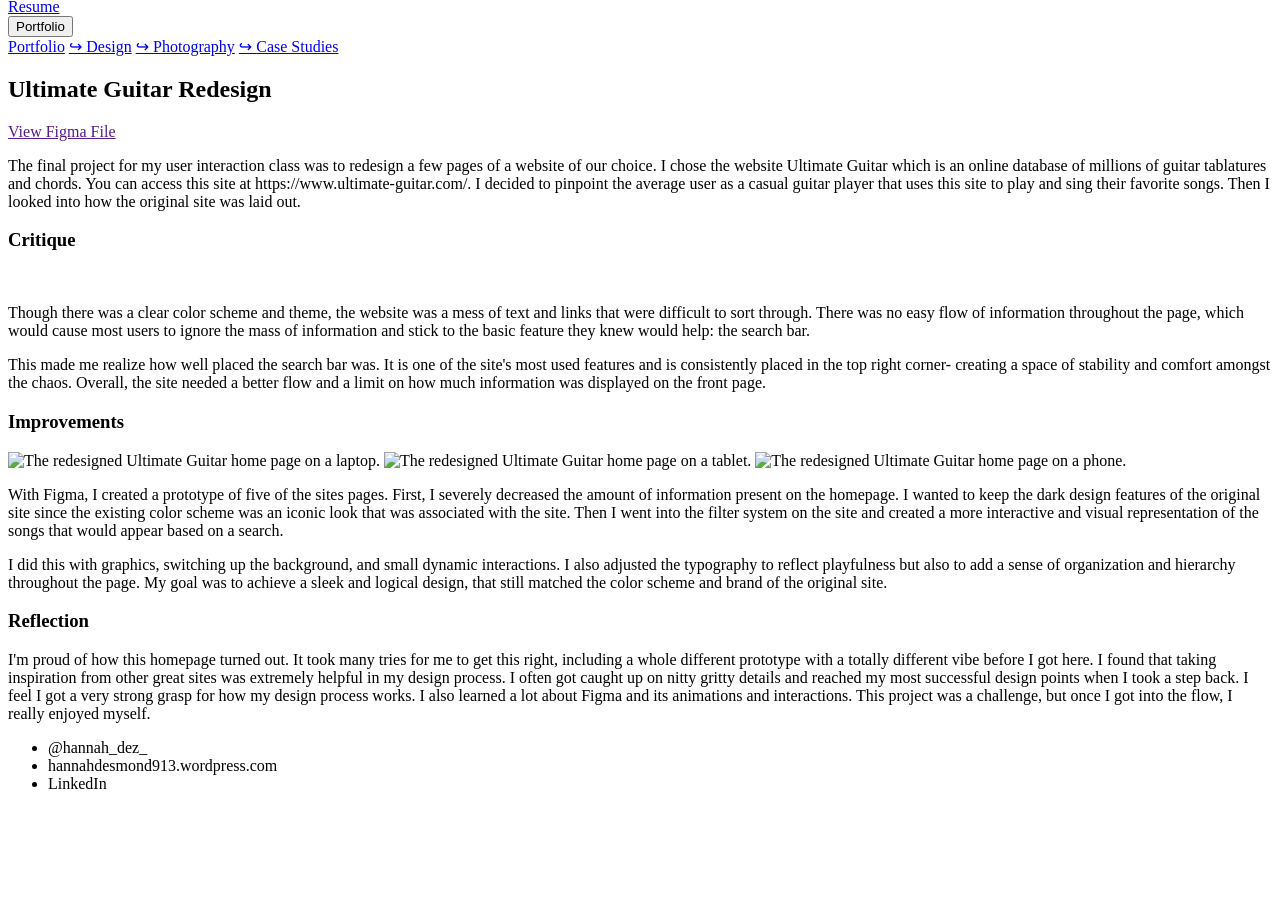
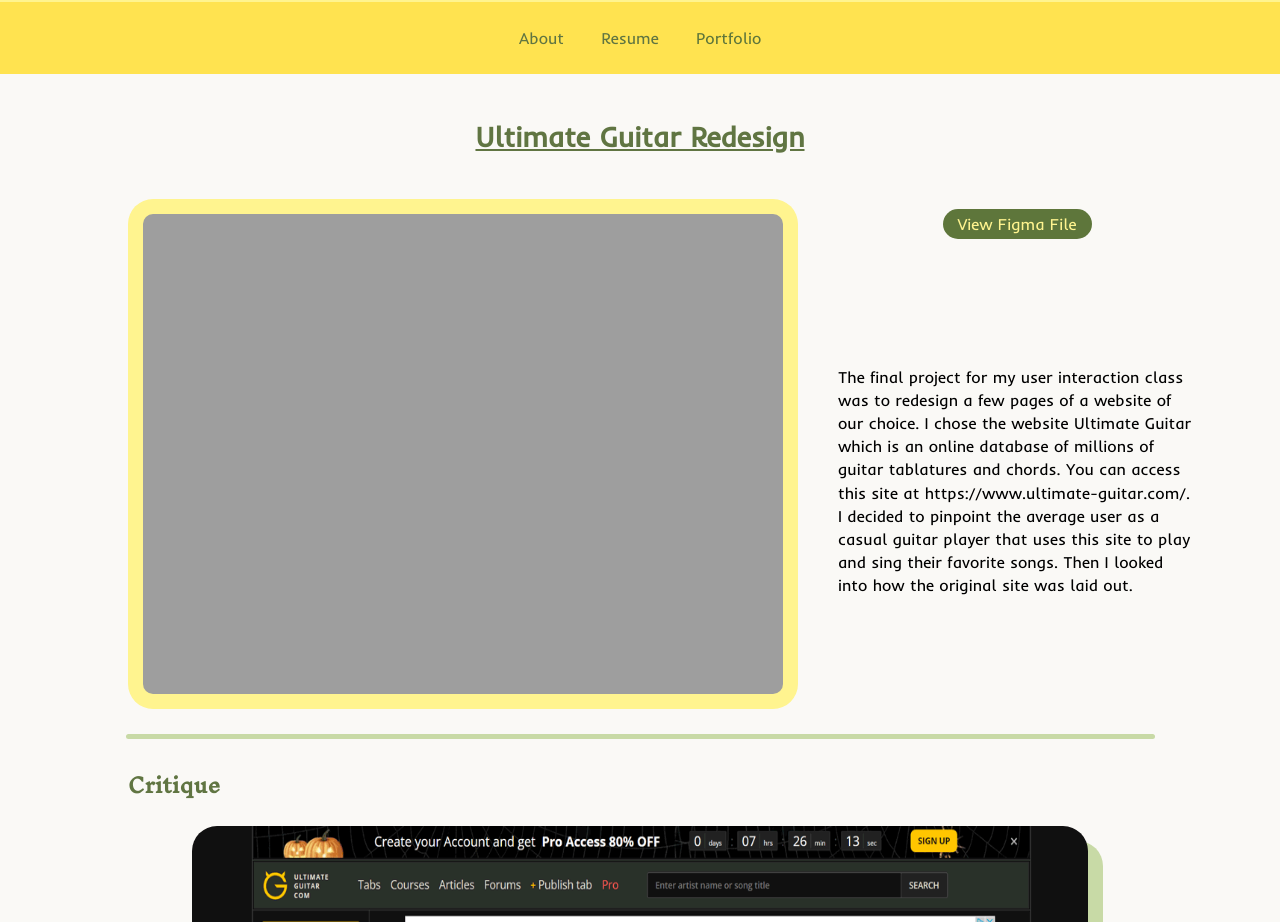
Before and after one commit to hannah-dez/-idm222-hd434, a plain HTML site: page ultimate-guitar.html in a window 1280 px wide. Shown: the part 100-1022 px from the top of the page. Before the commit the page ends 909 px from the top, so only its background shows below. Drawn offline with Linux system fonts and the light colour scheme.

Commit message:
Finished Ultimate Guitar page
up until 1300px, + added js link for menu at the bottom of each page

```diff
--- a/about.html
+++ b/about.html
@@ -4,7 +4,7 @@
     <meta charset="UTF-8">
     <meta name="viewport" content="width=device-width, initial-scale=1.0">
     <title>Document</title>
-    <link href="css/styles.css" rel="stylesheet"/>
+    <link href="css/styles.css" rel="stylesheet">
 </head>
 <body>
     <header>
--- a/css/styles.css
+++ b/css/styles.css
@@ -444,6 +444,47 @@
 .img-seperator-vert4{
   display: none;
 }
+
+/*ULTIMATE GUITAR*/
+img.ug-img-head{
+  width: 80vw;
+  background-color: var(--light-yellow);
+  padding: 15px;
+  display: block;
+  margin: auto;
+  border-radius: 25px;
+}
+.ug-grid2{
+  display: grid;
+  grid-template-columns: auto auto;
+  grid-template-rows: auto auto;
+  column-gap: 10px;
+  row-gap: 25px;
+  margin: 15px auto;
+  padding: 25px 5px;
+  border-radius: 25px;
+  background-color: var(--light-yellow);
+  width: 90vw;
+}
+.ugdesktop{
+  grid-column: 1 / span 2;
+  grid-row: 1 / span 1;
+  width: 80vw;
+  justify-self: center;
+}
+.ug-mobile{
+  grid-column: 1 / span 1;
+  grid-row: 2 /span 1;
+  width: 30vw;
+  justify-self: center;
+}
+.ug-tablet{
+  grid-column: 2 / span 1;
+  grid-row: 2 /span 1;
+  width: 50vw;
+  justify-self: center;
+}
+
 @media (max-width:392px){
  /*FOOTER*/
   .footer-logo{
@@ -598,6 +639,73 @@
     grid-row: 1 / span 1;
     justify-self: center;
     padding: 15px;
+  }
+
+  /*ULTIMATE GUITAR*/
+  .ug-grid{
+    display: grid;
+    grid-template-columns: auto auto;
+    grid-template-rows: 35px auto;
+    margin:auto;
+    row-gap: 20px;
+  }
+  img.ug-img-head{
+    grid-column: 1 / span 1;
+    grid-row: 1 / span 2;
+    width: 50vw;
+    align-self: center;
+  }
+  .uggridp{
+    grid-column: 2 / span 1;
+    grid-row: 2 / span 1;
+    width: 40vw;
+    align-self: center;
+  }
+  .ug-figma-btn{
+    grid-column: 2 / span 1;
+    grid-row: 1 / span 1;
+  }
+  div.ug-img-seperator{
+    display: flex;
+    padding: 2.5px;
+    background-color: var(--light-green);
+    border-radius: 25px;
+    width: 80vw;
+    margin: 25px auto 15px;
+  }
+  .ugbad1{
+    content: url('../Content/medium/UG_itsbad1.png');
+  }
+  .ugbad2{
+    content: url('../Content/medium/ug_itsbad2.png');
+  }
+  .ugbad3{
+    content: url('../Content/medium/ug_itsbad3.png');
+  }
+  .ug-grid2{
+    display: grid;
+    grid-template-columns: auto auto auto;
+    grid-template-rows: auto;
+    column-gap: 10px;
+    width: 80vw;
+  }
+  .ug-mobile{
+    content: url('../Content/medium/ug-mobile.png');
+    grid-row: 1 / span 1;
+    grid-column: 3 / span 1;
+    width: 8vw;
+  }
+  .ug-tablet{
+    content: url('../Content/medium/ug-tablet.png');
+    grid-row: 1 / span 1;
+    grid-column: 2 / span 1;
+    width: 15vw;
+  }
+  .ugdesktop{
+    content: url('../Content/medium/ug-desktop.png');
+    grid-row: 1 / span 1;
+    grid-column: 1 / span 1;
+    width: 30vw;
   }
 }
 
@@ -813,4 +921,26 @@
   .focust-tallimg2{
     content: url('../Content/large/Focust_After.png');
   }
+  /*ULTIMATE GUITAR*/
+  .ug-grid{
+    grid-template-columns: auto auto;
+    grid-template-rows: 35px auto;
+    column-gap: 40px;
+    width: 80vw;
+  }
+  .ug-img-head{
+    content: url('../Content/large/Home-UltimateGuitar.png');
+    width: 40vw;
+    border-radius: 30px;
+  }
+  .uggridp{
+    width: 28vw;
+  }
+  #slider.ug-slider{
+    width: 70vw;
+  }
+  div#slider img{
+    width: 70vw;
+    height: 70vh;
+  }
 }
--- a/ultimate-guitar.html
+++ b/ultimate-guitar.html
@@ -4,7 +4,7 @@
     <meta charset="UTF-8">
     <meta name="viewport" content="width=device-width, initial-scale=1.0">
     <title>Document</title>
-    <link rel="styles" href="css/styles.css">
+    <link href="css/styles.css" rel="stylesheet">
 </head>
 <body>
     <header>
@@ -29,21 +29,30 @@
     </header>
     <main>
         <h2>Ultimate Guitar Redesign</h2>
-            <a href="" class="button">View Figma File</a>
-            <img href="" alt="">
-            <p>The final project for my user interaction class was to redesign a few pages of a website of our choice. I chose the website Ultimate Guitar which is an online database of millions of guitar tablatures and chords. You can access this site at https://www.ultimate-guitar.com/. I decided to pinpoint the average user as a casual guitar player that uses this site to play and sing their favorite songs. Then I looked into how the original site was laid out.</p>
+        <div class="ug-grid">
+            <a class="button ug-figma-btn" href="https://www.figma.com/file/x0CkuwaoxnY8cI06FTpYaI/hd434_IDM212_002_Final?type=design&node-id=358%3A4812&mode=design&t=GNwD5I4j354VOou5-1">View Figma File</a>
+            <img class="ug-img-head" src="Content/small/Home-UltimateGuitar.png" alt="An image of an iPhone with the home screen of the Ultimate Guitar redesign. Featuring he main colors of black and dark grey with accents of a golden yellow.">
+            <p class="uggridp">The final project for my user interaction class was to redesign a few pages of a website of our choice. I chose the website Ultimate Guitar which is an online database of millions of guitar tablatures and chords. You can access this site at https://www.ultimate-guitar.com/. I decided to pinpoint the average user as a casual guitar player that uses this site to play and sing their favorite songs. Then I looked into how the original site was laid out.</p>
+        </div>
+        <div class="ug-img-seperator"></div>
             <h3>Critique</h3>
-                <div class="ug-fade">
-                    <img href="" alt="">
-                    <img href="" alt="">
-                    <img href="" alt="">
+                <div id="slider" class="ug-slider">
+                    <figure>
+                        <img class="ugbad1" src="Content/small/UG_itsbad1.png" alt="Image of the original Ultimate Guitar site with scattered blocks of information and large empty spaces.">
+                        <img class="ugbad2" src="Content/small/ug_itsbad2.png" alt="Image of the original Ultimate Guitar site's search section with a list of golden links and useless empty space.">
+                        <img class="ugbad1" src="Content/small/UG_itsbad1.png" alt="Image of the original Ultimate Guitar site with scattered blocks of information and large empty spaces.">
+                        <img class="ugbad3" src="Content/small/ug_itsbad3.png" alt="Image of the original Ultimat Guitar site with a page of golden links and minimal organization.">
+                        <img class="ugbad1" src="Content/small/UG_itsbad1.png" alt="Image of the original Ultimate Guitar site with scattered blocks of information and large empty spaces.">
+                    </figure>
                 </div>
                 <p>Though there was a clear color scheme and theme, the website was a mess of text and links that were difficult to sort through. There was no easy flow of information throughout the page, which would cause most users to ignore the mass of information and stick to the basic feature they knew would help: the search bar.</p>
                 <p>This made me realize how well placed the search bar was. It is one of the site's most used features and is consistently placed in the top right corner- creating a space of stability and comfort amongst the chaos. Overall, the site needed a better flow and a limit on how much information was displayed on the front page.</p>
             <h3>Improvements</h3>
-                <img href="" alt="The redesigned Ultimate Guitar home page on a laptop.">
-                <img href="" alt="The redesigned Ultimate Guitar home page on a tablet.">
-                <img href="" alt="The redesigned Ultimate Guitar home page on a phone.">
+                <div class="ug-grid2">
+                    <img src="Content/small/ug-mobile.png" class="ug-mobile" alt="The redesigned Ultimate Guitar home page on a laptop.">
+                    <img src="Content/small/ug-tablet.png" class="ug-tablet" alt="The redesigned Ultimate Guitar home page on a tablet.">
+                    <img src="Content/small/ug-desktop.png" class="ugdesktop" alt="The redesigned Ultimate Guitar home page on a phone.">
+                </div>
                 <p>With Figma, I created a prototype of five of the sites pages. First, I severely decreased the amount of information present on the homepage. I wanted to keep the dark design features of the original site since the existing color scheme was an iconic look that was associated with the site. Then I went into the filter system on the site and created a more interactive and visual representation of the songs that would appear based on a search. </p>
                 <p>I did this with graphics, switching up the background, and small dynamic interactions. I also adjusted the typography to reflect playfulness but also to add a sense of organization and hierarchy throughout the page. My goal was to achieve a sleek and logical design, that still matched the color scheme and brand of the original site.</p>
             <h3>Reflection</h3>
@@ -56,5 +65,6 @@
             <li>LinkedIn</li>
         </ul>
     </footer>
+    <script src="./scripts/about.js"></script>
 </body>
 </html>
```
Also changed, not shown: cat-track.html (+1 -0 lines), design.html (+1 -0 lines), focust.html (+1 -0 lines), index.html (+1 -0 lines), photography.html (+1 -0 lines), portfolio.html (+1 -0 lines), resume.html (+1 -0 lines), Content/medium/ug-desktop.png (added), Content/medium/ug-mobile.png (added), Content/medium/ug-tablet.png (added), Content/small/ug-desktop.png (added), Content/small/ug-mobile.png (added), Content/small/ug-tablet.png (added), scripts/about.js (added).
